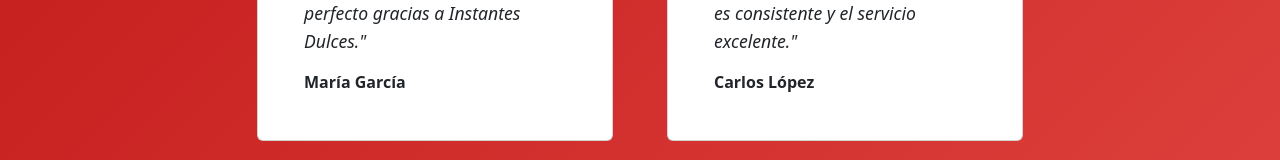
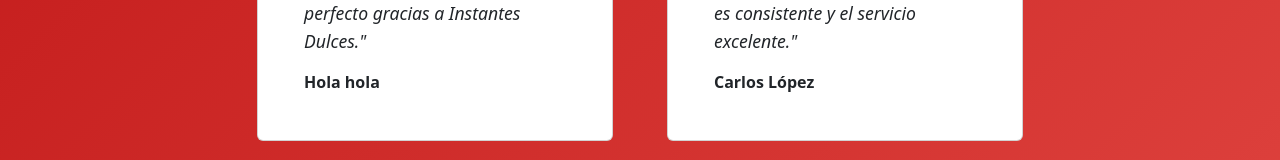
Before and after one commit to NiGu401/proyecto, a React (Vite) app in the folder proyecto/: page / in a window 1280 px wide. Shown: the part 2361-2521 px from the top of the page. Built offline with nearby package versions, Linux system fonts and the light colour scheme.

Commit message:
cambie maria con hola hola xd o algo asi

```diff
--- a/proyecto/src/pages/index.jsx
+++ b/proyecto/src/pages/index.jsx
@@ -19,7 +19,7 @@ function Inicio2() {
 
   const testimonials = [
     {
-      nombre: 'María García',
+      nombre: 'Hola hola',
       texto: '¡Los pasteles más deliciosos que he probado! Mi cumpleaños fue perfecto gracias a Instantes Dulces.',
       rating: 5,
     },
```
Also changed, not shown: 2 other files (tests, documents, lock files or other folders).
